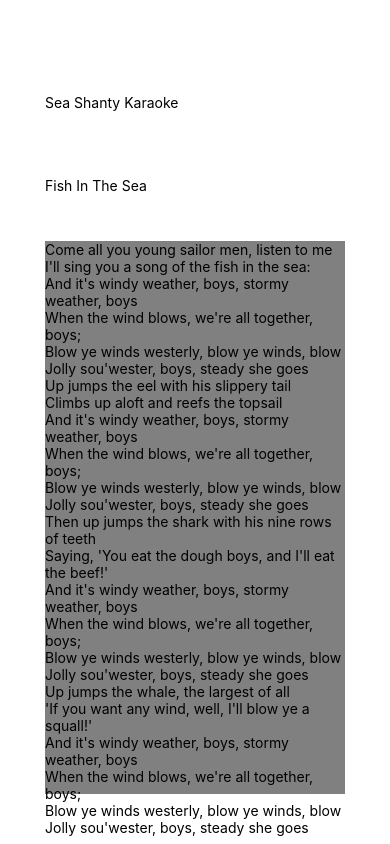
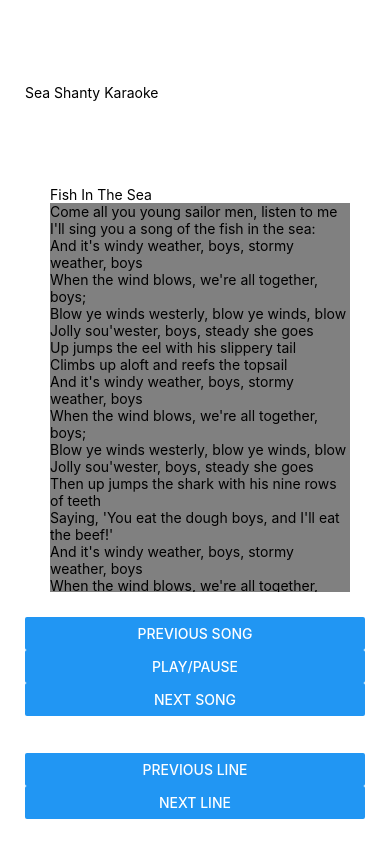
Before and after one commit to benritter522/sea_shanty_karaoke, a React Native app: screen / in a window 390 px wide. Built offline with nearby package versions, Linux system fonts and the light colour scheme.

Commit message:
Setting up component structure
going to go through a react native tutorial today, may revamp file structure after learning new things

```diff
--- a/App.js
+++ b/App.js
@@ -3,12 +3,29 @@ import React from 'react';
 import { StyleSheet, Text, View } from 'react-native';
 
 import Song from './Components/Song/Song';
+import NextLineButton from './Components/MusicControls/NextLineButton';
+import NextSongButton from './Components/MusicControls/NextSongButton';
+import PlayPauseButton from './Components/MusicControls/PlayPauseButton';
+import PreviousLineButton from './Components/MusicControls/PreviousLineButton';
+import PreviousSongButton from './Components/MusicControls/PreviousSongButton';
 
 export default function App() {
 
   return (
     <View style={styles.container}>
-      <Song />
+      <View style={styles.appTitle}>
+        <Text>Sea Shanty Karaoke</Text>
+      </View>
+      <Song style={styles.songContainer} />
+      <View style={styles.songControls}>
+        <PreviousSongButton />
+        <PlayPauseButton />
+        <NextSongButton />
+      </View>
+      <View>
+        <PreviousLineButton />
+        <NextLineButton />
+      </View>
       {/* <StatusBar style={styles.grayBackground}/> */}
       <StatusBar style="auto" />
     </View>
@@ -20,14 +37,23 @@ const styles = StyleSheet.create({
     flex: 1,
     backgroundColor: '#fff',
     margin: 25,
+    // justifyContent: 'center',
+    // alignItems: 'center',
+  },
+  appTitle: {
+    flex: 1,
     justifyContent: 'center',
-    alignItems: 'center',
+    // backgroundColor: 'blue'
+  },
+  songContainer: {
+    flex: 1,
   },
   songProgressBar: {
     flex: 1,
   },
   songControls: {
-    flex: 3,
+    flex: 1,
+    // alignSelf: 'right'
   },
   // grayBackground: {
   //   backgroundColor: 'gray',
--- a/Components/MusicControls/NextLineButton.js
+++ b/Components/MusicControls/NextLineButton.js
@@ -0,0 +1,20 @@
+import React from 'react';
+import { StyleSheet, Button, View } from 'react-native';
+
+export default function NextLineButton() {
+    return (
+        <View>
+            <Button title="Next Line" />
+        </View>
+    )
+}
+
+// const styles = StyleSheet.create({
+//     container: {
+//         flex: 1,
+//         backgroundColor: '#fff',
+//         margin: 25,
+//         // justifyContent: 'center',
+//         // alignItems: 'center',
+//     },
+// }
--- a/Components/MusicControls/NextSongButton.js
+++ b/Components/MusicControls/NextSongButton.js
@@ -0,0 +1,20 @@
+import React from 'react';
+import { StyleSheet, Button, View } from 'react-native';
+
+export default function NextSongButton() {
+    return (
+        <View>
+            <Button title="Next Song" />
+        </View>
+    )
+}
+
+// const styles = StyleSheet.create({
+//     container: {
+//         flex: 1,
+//         backgroundColor: '#fff',
+//         margin: 25,
+//         // justifyContent: 'center',
+//         // alignItems: 'center',
+//     },
+// }
--- a/Components/MusicControls/PlayPauseButton.js
+++ b/Components/MusicControls/PlayPauseButton.js
@@ -0,0 +1,20 @@
+import React from 'react';
+import { StyleSheet, Button, View } from 'react-native';
+
+export default function PlayPauseButton() {
+    return (
+        <View>
+            <Button title="Play/Pause" />
+        </View>
+    )
+}
+
+// const styles = StyleSheet.create({
+//     container: {
+//         flex: 1,
+//         backgroundColor: '#fff',
+//         margin: 25,
+//         // justifyContent: 'center',
+//         // alignItems: 'center',
+//     },
+// }
--- a/Components/MusicControls/PreviousLineButton.js
+++ b/Components/MusicControls/PreviousLineButton.js
@@ -0,0 +1,20 @@
+import React from 'react';
+import { StyleSheet, Button, View } from 'react-native';
+
+export default function PreviousLineButton() {
+    return (
+        <View>
+            <Button title="Previous Line" />
+        </View>
+    )
+}
+
+// const styles = StyleSheet.create({
+//     container: {
+//         flex: 1,
+//         backgroundColor: '#fff',
+//         margin: 25,
+//         // justifyContent: 'center',
+//         // alignItems: 'center',
+//     },
+// }
--- a/Components/MusicControls/PreviousSongButton.js
+++ b/Components/MusicControls/PreviousSongButton.js
@@ -0,0 +1,20 @@
+import React from 'react';
+import { StyleSheet, Button, View } from 'react-native';
+
+export default function PreviousSongButton() {
+    return (
+        <View>
+            <Button title="Previous Song" />
+        </View>
+    )
+}
+
+// const styles = StyleSheet.create({
+//     container: {
+//         flex: 1,
+//         backgroundColor: '#fff',
+//         margin: 25,
+//         // justifyContent: 'center',
+//         // alignItems: 'center',
+//     },
+// }
--- a/Components/Song/Song.js
+++ b/Components/Song/Song.js
@@ -1,6 +1,6 @@
 // import { StatusBar } from 'expo-status-bar';
 import React, { useState, useEffect } from 'react';
-import { StyleSheet, Text, View } from 'react-native';
+import { StyleSheet, ScrollView, Text, View } from 'react-native';
 
 export default function Song() {
 
@@ -48,22 +48,18 @@ export default function Song() {
 
     return (
         <View style={styles.container}>
-            <Text style={styles.buffer}></Text>
-            <View style={styles.appTitle}>
-                <Text>Sea Shanty Karaoke</Text>
-            </View>
             <View style={styles.songTitle}>
                 <Text>{song}</Text>
             </View>
-            <View style={styles.songLyrics}>
+            <ScrollView style={styles.songLyrics}>
             {
                 lyrics.map((lyric, index) => {
                     return(
-                    <Text key={index}>{lyric}</Text>
+                        <Text key={index}>{lyric}</Text>
                     )
                 })
             }
-            </View>
+            </ScrollView>
             {/* <StatusBar style="auto" /> */}
         </View>
     )
@@ -71,31 +67,21 @@ export default function Song() {
 
 const styles = StyleSheet.create({
     container: {
-        flex: 1,
+        flex: 3,
         backgroundColor: '#fff',
         margin: 25,
         // justifyContent: 'center',
         // alignItems: 'center',
     },
-    buffer: {
-        height: 25,
-        // backgroundColor: 'gray',
-    },
-    appTitle: {
-        flex: 1,
-        justifyContent: 'center',
-        // alignItems: 'center',
-    },
     songTitle: {
-        flex: 2,
+        // flex: 1,
         justifyContent: 'center',
         // backgroundColor: 'gray',
     },
     songLyrics: {
-        flex: 10,
+        // flex: 1,
         width: 300,
-        // height: 100,
-        alignSelf: 'center',
+        // alignSelf: 'center',
         backgroundColor: 'gray',
         // justifyContent: 'center',
         // alignItems: 'center',
```
Also changed, not shown: Components/MusicControls/ProgressBar.js (+20 -0 lines).
